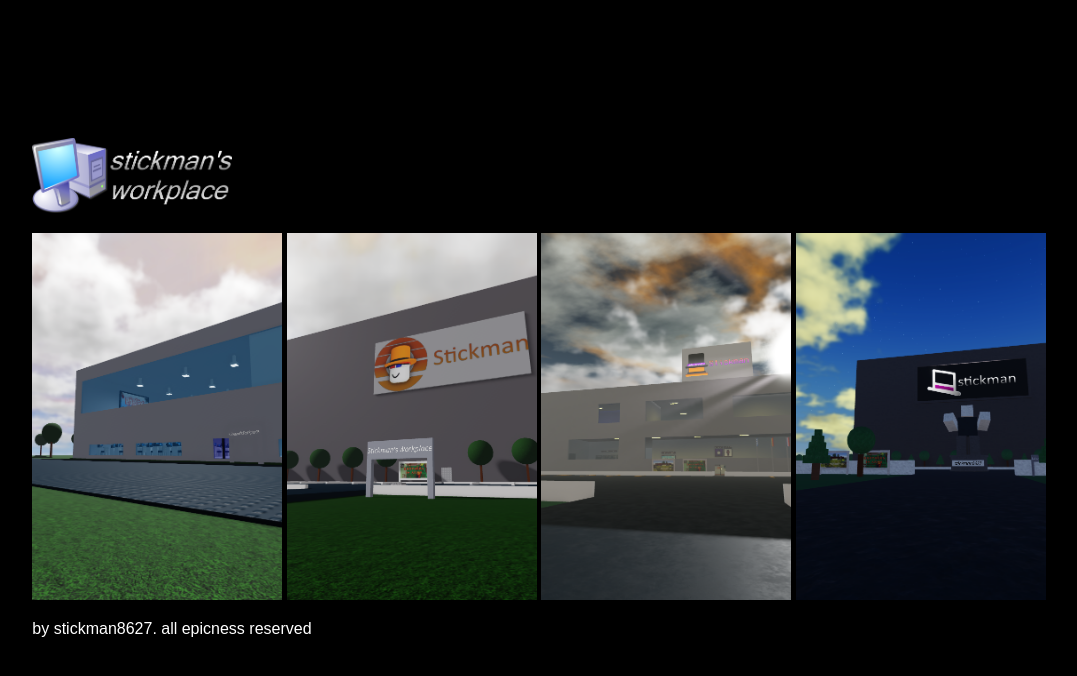
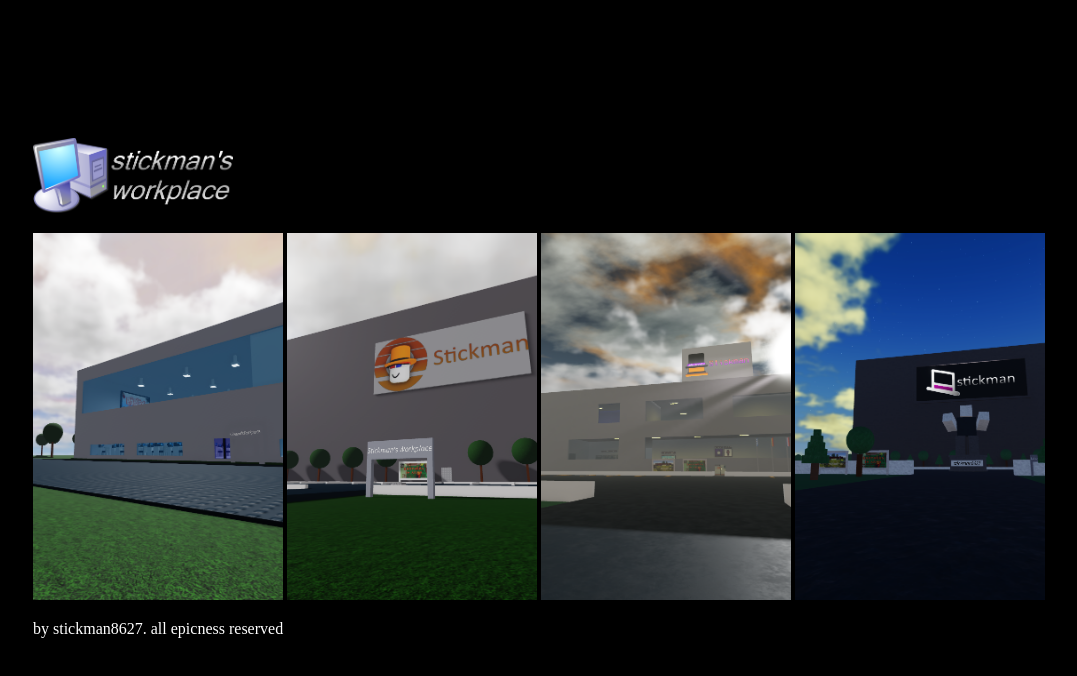
Before and after one commit to monopolygaming/StickmansWorkplaceSite, a plain HTML site: page index.html in a window 1280 px wide. Shown: the whole page, without its empty margins (101-1178 px from the left). Drawn offline with Linux system fonts and the light colour scheme.

Commit message:
Update main.css

```diff
--- a/main.css
+++ b/main.css
@@ -1,7 +1,7 @@
 body {
     background-color: black;
     color: white;
-    font-family: sans-serif;
+    font-family: MS UI Gothic;
 }
 
 .container {
```
